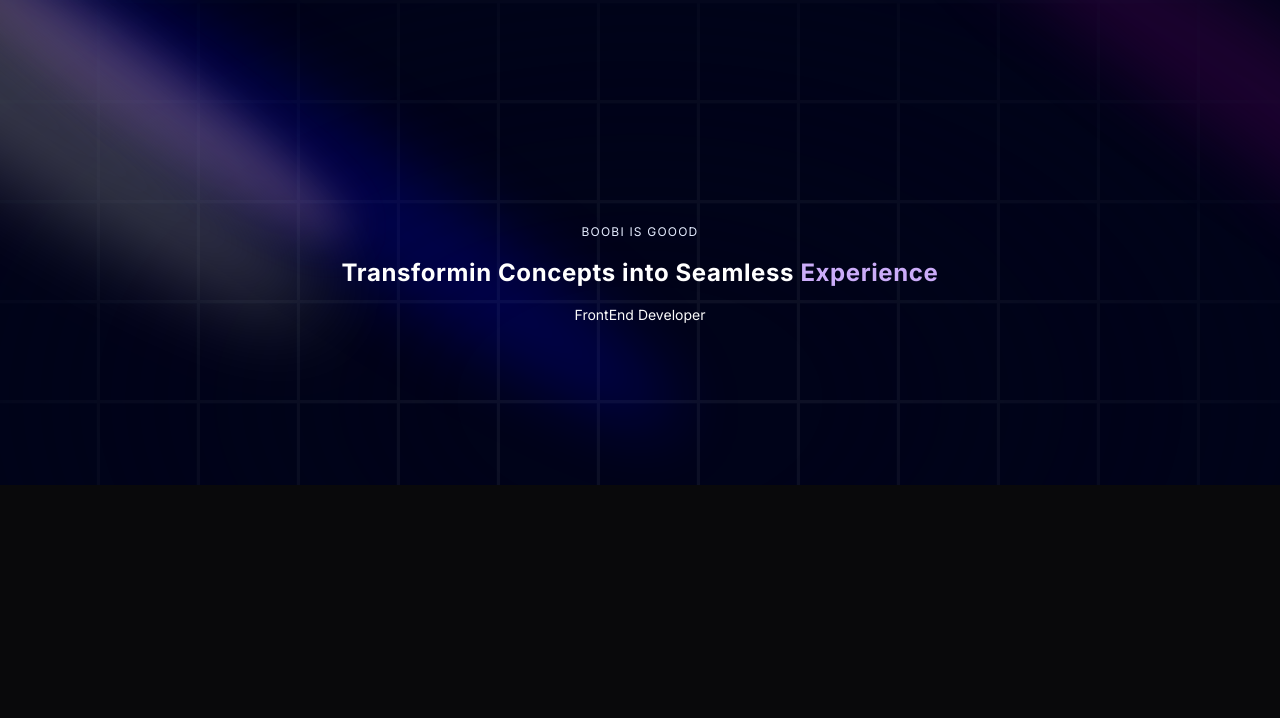
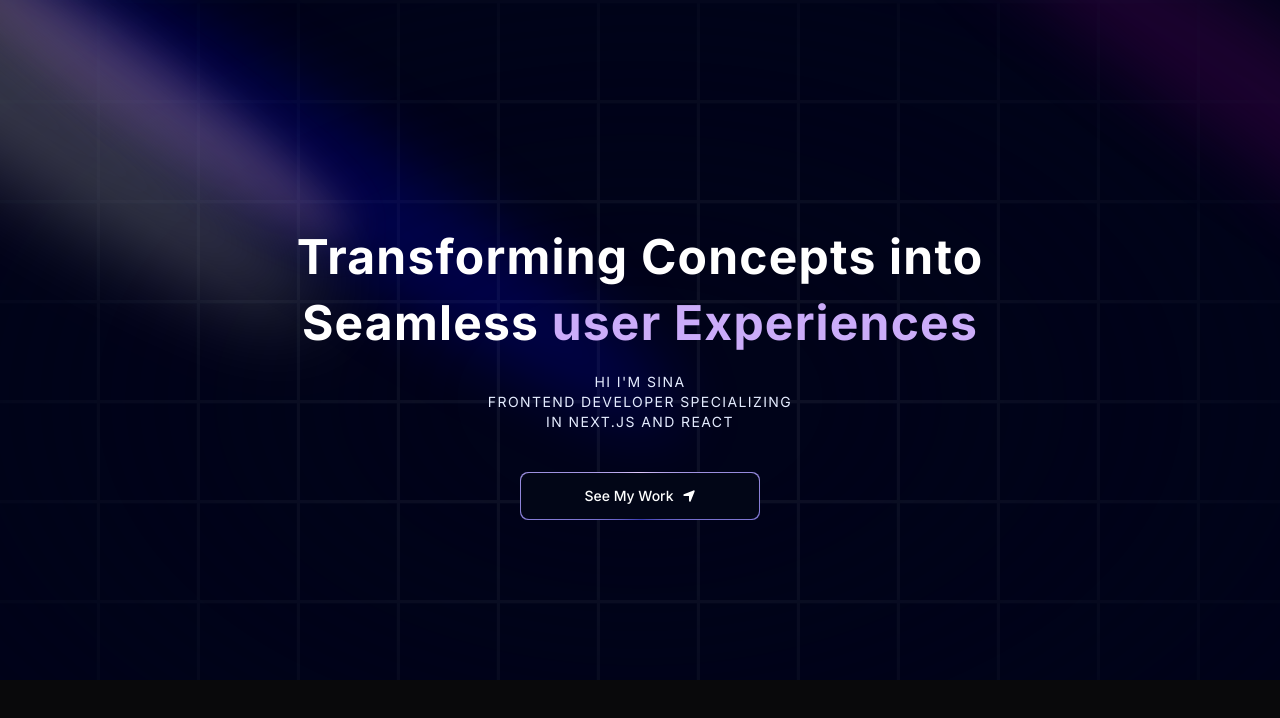
Before and after one commit to sinaebrahimii/portfolio, a Next.js app: page / in a window 1280 px wide. Shown: the top 718 px of the page. Built offline with nearby package versions, Linux system fonts and the light colour scheme.

Commit message:
Finished the Hero section and installed react-icons package

```diff
--- a/components/Hero.tsx
+++ b/components/Hero.tsx
@@ -1,6 +1,8 @@
 import React from "react";
 import { Spotlight } from "./ui/Spotlight";
 import { TextGenerateEffect } from "./ui/TextGenerateEffect";
+import MagicButton from "./ui/MagicButton";
+import { FaLocationArrow } from "react-icons/fa6";
 
 const Hero = () => {
   return (
@@ -33,14 +35,23 @@
       </div>
       <div className="flex justify-center relative my-20 z-10">
         <div className="max-w-[89vw] md:max-w-2xl lg:max-w-[60vw] flex flex-col items-center ">
-          <h2 className="uppercase tracking-widest text-xs text-center text-blue-100 max-w-80">
-            Boobi is Goood
+          <TextGenerateEffect
+            className="text-center text-[40px] md:text-5xl lg:text-5xl "
+            words="Transforming Concepts into Seamless user Experiences"
+          />
+          <h2 className="uppercase tracking-widest text-sm text-center text-blue-100 max-w-80 mt-4">
+            Hi I'm Sina
           </h2>
-          <TextGenerateEffect
-            className="text-center text-[40px] md:text-5xl lg:text-6xl "
-            words="Transformin Concepts into Seamless Experience"
-          />
-          <p className="text-sm mt-4 ">FrontEnd Developer </p>
+          <h2 className="uppercase tracking-widest text-sm text-center text-blue-100 max-w-80 ">
+            Frontend Developer specializing in Next.js and React
+          </h2>
+          <a href="#about">
+            <MagicButton
+              title="See My Work"
+              position="right"
+              icon={<FaLocationArrow />}
+            ></MagicButton>
+          </a>
         </div>
       </div>
     </div>
--- /dev/null
+++ b/components/ui/MagicButton.tsx
@@ -0,0 +1,28 @@
+import React from "react";
+
+const MagicButton = ({
+  title,
+  icon,
+  position,
+  handleClick,
+  otherClasses,
+}: {
+  title: string;
+  icon?: React.ReactNode;
+  position: string;
+  handleClick?: () => void;
+  otherClasses?: string;
+}) => {
+  return (
+    <button className="relative w-full inline-flex h-12 overflow-hidden rounded-lg p-[1px] focus:outline-none  md:w-60 md:mt-10">
+      <span className="absolute inset-[-1000%] animate-[spin_2s_linear_infinite] bg-[conic-gradient(from_90deg_at_50%_50%,#E2CBFF_0%,#393BB2_50%,#E2CBFF_100%)]" />
+      <span className="inline-flex h-full w-full cursor-pointer items-center justify-center rounded-lg bg-slate-950 px-3 py-1 text-sm font-medium text-white backdrop-blur-3xl gap-2">
+        {position === "left" && icon}
+        {title}
+        {position === "right" && icon}
+      </span>
+    </button>
+  );
+};
+
+export default MagicButton;
--- a/components/ui/TextGenerateEffect.tsx
+++ b/components/ui/TextGenerateEffect.tsx
@@ -46,8 +46,8 @@
 
   return (
     <div className={cn("font-bold", className)}>
-      <div className="mt-4">
-        <div className=" dark:text-white text-black text-2xl leading-snug tracking-wide">
+      <div className="mغ-4">
+        <div className=" dark:text-white text-black  leading-snug tracking-wide">
           {renderWords()}
         </div>
       </div>
--- a/package.json
+++ b/package.json
@@ -15,6 +15,7 @@
     "next": "14.2.4",
     "react": "^18",
     "react-dom": "^18",
+    "react-icons": "^5.2.1",
     "tailwind-merge": "^2.3.0",
     "tailwindcss-animate": "^1.0.7"
   },
```
Also changed, not shown: 1 other file (tests, documents, lock files or other folders).
